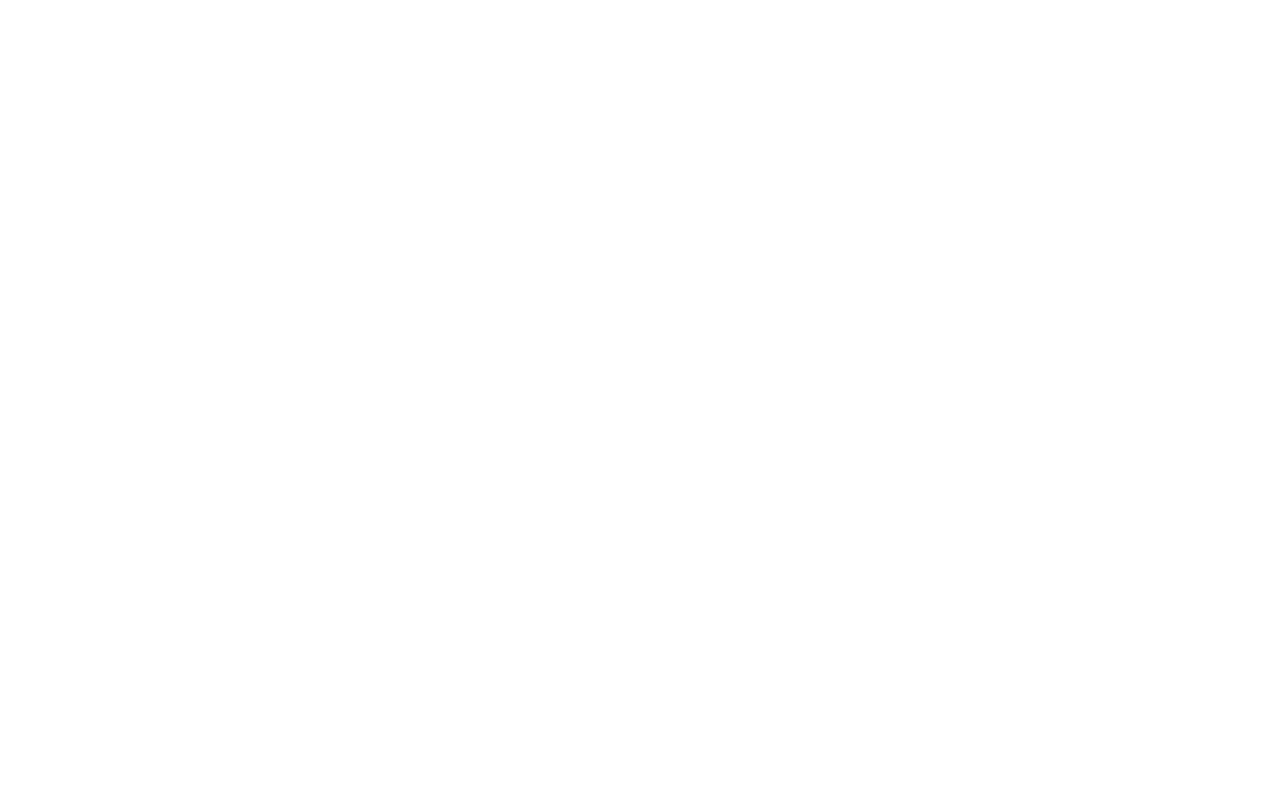
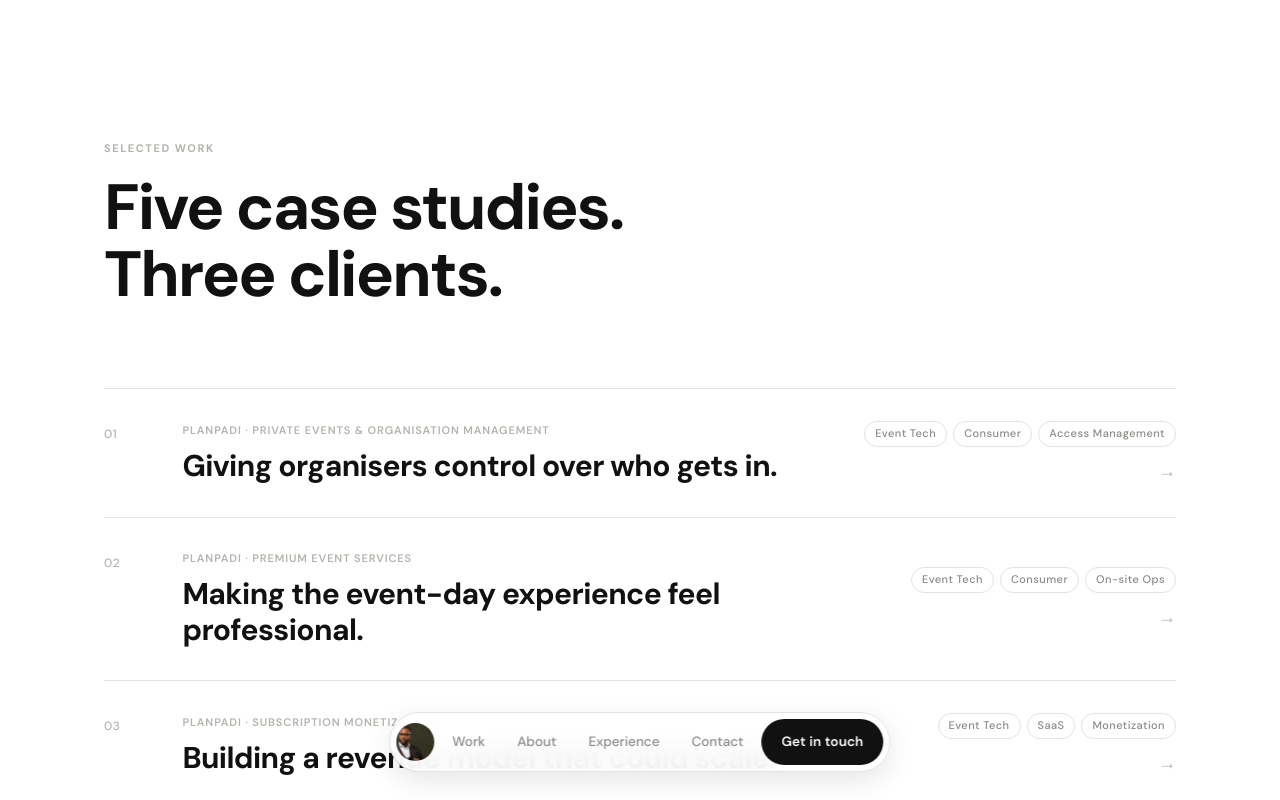
Before and after one commit to theoluwanifemiii/Jay-s-portfolio-, a React (Vite) app: page /work in a window 1280 px wide. Before the commit this address had no page. Shown: the top 800 px of the page. Built offline with nearby package versions, Linux system fonts and the light colour scheme.

Commit message:
Add WorkList page and update routing; refactor Navbar and Hero components for improved navigation

```diff
--- a/src/App.jsx
+++ b/src/App.jsx
@@ -3,13 +3,13 @@ import { Routes, Route } from 'react-router-dom';
 import './index.css';
 import Navbar from './components/Navbar';
 import Hero from './sections/Hero';
-import Highlights from './sections/Highlights';
 import Story from './sections/Story';
 import Numbers from './sections/Numbers';
 import Experience from './sections/Experience';
 import Testimonials from './sections/Testimonials';
 import Contact from './sections/Contact';
 import WorkDetail from './pages/WorkDetail';
+import WorkList from './pages/WorkList';
 import Questionnaire from './pages/Questionnaire';
 import Preloader from './components/Preloader';
 
@@ -19,11 +19,40 @@ function Home({ animate }) {
       <Navbar />
       <main>
         <Hero animate={animate} />
-        <Highlights />
+      </main>
+    </>
+  );
+}
+
+function AboutPage() {
+  return (
+    <>
+      <Navbar />
+      <main style={{ paddingTop: 'clamp(60px, 10vw, 100px)' }}>
         <Story />
         <Numbers />
+        <Testimonials />
+      </main>
+    </>
+  );
+}
+
+function ExperiencePage() {
+  return (
+    <>
+      <Navbar />
+      <main style={{ paddingTop: 'clamp(60px, 10vw, 100px)' }}>
         <Experience />
-        <Testimonials />
+      </main>
+    </>
+  );
+}
+
+function ContactPage() {
+  return (
+    <>
+      <Navbar />
+      <main>
         <Contact />
       </main>
     </>
@@ -38,7 +67,11 @@ export default function App() {
       {!preloaderDone && <Preloader onDone={() => setPreloaderDone(true)} />}
       <Routes>
         <Route path="/" element={<Home animate={preloaderDone} />} />
+        <Route path="/work" element={<WorkList />} />
         <Route path="/work/:slug" element={<WorkDetail />} />
+        <Route path="/about" element={<AboutPage />} />
+        <Route path="/experience" element={<ExperiencePage />} />
+        <Route path="/contact" element={<ContactPage />} />
         <Route path="/client" element={<Questionnaire />} />
       </Routes>
     </>
--- a/src/components/Navbar.jsx
+++ b/src/components/Navbar.jsx
@@ -1,4 +1,5 @@
 import { useEffect, useRef } from 'react';
+import { Link } from 'react-router-dom';
 import { gsap } from 'gsap';
 import portrait from '../assets/portrait.png';
 
@@ -12,7 +13,12 @@ export default function Navbar() {
     );
   }, []);
 
-  const links = ['Work', 'Story', 'Experience', 'Praise', 'Contact'];
+  const links = [
+    { label: 'Work', href: '/work' },
+    { label: 'About', href: '/about' },
+    { label: 'Experience', href: '/experience' },
+    { label: 'Contact', href: '/contact' },
+  ];
 
   return (
     <>
@@ -34,7 +40,7 @@ export default function Navbar() {
         borderRadius: 40,
         boxShadow: '0 8px 28px rgba(0,0,0,0.1)',
       }}>
-        <a href="/" style={{
+        <Link to="/" style={{
           width: 'clamp(28px, 8vw, 38px)', height: 'clamp(28px, 8vw, 38px)',
           display: 'block',
           borderRadius: '50%',
@@ -44,11 +50,11 @@ export default function Navbar() {
           <img src={portrait} alt="Jubril Osunlana" style={{
             width: '100%', height: '100%', objectFit: 'cover', objectPosition: '50% 8%', transform: 'scale(2.6)',
           }} />
-        </a>
+        </Link>
 
         <div className="nav-links" style={{ display: 'flex', alignItems: 'center', gap: 'clamp(1px, 0.6vw, 4px)' }}>
           {links.map(l => (
-            <a key={l} href={`/#${l.toLowerCase()}`} style={{
+            <Link key={l.label} to={l.href} style={{
               fontSize: 'clamp(10px, 2.8vw, 13.5px)',
               fontWeight: 500,
               padding: 'clamp(5px, 1.8vw, 8px) clamp(6px, 2.2vw, 14px)',
@@ -56,14 +62,15 @@ export default function Navbar() {
               color: 'var(--ink-muted)',
               whiteSpace: 'nowrap',
               transition: 'color 0.2s, background 0.2s',
+              textDecoration: 'none',
             }}
             onMouseEnter={e => { e.currentTarget.style.color = 'var(--ink)'; e.currentTarget.style.background = 'var(--bg-alt)'; }}
             onMouseLeave={e => { e.currentTarget.style.color = 'var(--ink-muted)'; e.currentTarget.style.background = 'transparent'; }}
-            >{l}</a>
+            >{l.label}</Link>
           ))}
         </div>
 
-        <a href="mailto:jubrilosunlana@gmail.com" className="nav-cta" style={{
+        <Link to="/contact" className="nav-cta" style={{
           display: 'inline-flex',
           alignItems: 'center',
           padding: 'clamp(7px, 2vw, 12px) clamp(10px, 3vw, 20px)',
@@ -79,7 +86,7 @@ export default function Navbar() {
         }}
         onMouseEnter={e => e.currentTarget.style.opacity = '0.82'}
         onMouseLeave={e => e.currentTarget.style.opacity = '1'}
-        >Get in touch</a>
+        >Get in touch</Link>
       </div>
 
       <style>{`
--- /dev/null
+++ b/src/pages/WorkList.jsx
@@ -0,0 +1,137 @@
+import { useRef, useState } from 'react';
+import { Link } from 'react-router-dom';
+import { gsap } from 'gsap';
+import { useEffect } from 'react';
+import Navbar from '../components/Navbar';
+import { works } from '../data/works';
+
+export default function WorkList() {
+  const [hovered, setHovered] = useState(null);
+  const thumbRef = useRef(null);
+  const pageRef = useRef(null);
+
+  useEffect(() => {
+    const ctx = gsap.context(() => {
+      gsap.fromTo('.wl-fade', { opacity: 0, y: 16 },
+        { opacity: 1, y: 0, duration: 0.55, stagger: 0.06, ease: 'power2.out', delay: 0.1 }
+      );
+    }, pageRef);
+    return () => ctx.revert();
+  }, []);
+
+  const moveThumb = (e) => {
+    if (thumbRef.current) {
+      thumbRef.current.style.transform = `translate(${e.clientX + 28}px, ${e.clientY - 100}px)`;
+    }
+  };
+
+  return (
+    <div ref={pageRef}>
+      <Navbar />
+      <main style={{ paddingTop: 'clamp(80px, 12vw, 140px)', paddingBottom: 'calc(var(--gap) + 60px)' }}>
+        <div className="container">
+          <p className="wl-fade" style={{
+            fontSize: 11, fontWeight: 700, letterSpacing: '0.14em',
+            textTransform: 'uppercase', color: 'var(--ink-faint)', marginBottom: 16,
+          }}>Selected work</p>
+
+          <h1 className="wl-fade" style={{
+            fontSize: 'clamp(36px, 5.5vw, 64px)', fontWeight: 800,
+            letterSpacing: '-0.03em', lineHeight: 1.05,
+            color: 'var(--ink)', marginBottom: 'clamp(40px, 7vw, 80px)',
+          }}>Five case studies.<br />Three clients.</h1>
+
+          <div>
+            {works.map((w, i) => (
+              <Link
+                key={w.slug}
+                to={`/work/${w.slug}`}
+                className="wl-fade"
+                onMouseEnter={() => setHovered(w)}
+                onMouseLeave={() => setHovered(null)}
+                onMouseMove={moveThumb}
+                style={{
+                  display: 'grid',
+                  gridTemplateColumns: '40px 1fr auto',
+                  alignItems: 'center',
+                  gap: 'clamp(16px, 3vw, 40px)',
+                  padding: 'clamp(20px, 3vw, 32px) 0',
+                  borderTop: '1px solid var(--border)',
+                  textDecoration: 'none',
+                  transition: 'opacity 0.2s',
+                }}
+                onMouseEnter={e => { setHovered(w); e.currentTarget.style.opacity = '0.72'; }}
+                onMouseLeave={e => { setHovered(null); e.currentTarget.style.opacity = '1'; }}
+              >
+                <span style={{
+                  fontSize: 12, fontWeight: 500,
+                  color: 'var(--ink-faint)', letterSpacing: '0.04em',
+                  alignSelf: 'flex-start', paddingTop: 4,
+                }}>
+                  {String(i + 1).padStart(2, '0')}
+                </span>
+
+                <div>
+                  <p style={{
+                    fontSize: 11, fontWeight: 600, letterSpacing: '0.08em',
+                    textTransform: 'uppercase', color: 'var(--ink-faint)', marginBottom: 8,
+                  }}>{w.eyebrow}</p>
+                  <p style={{
+                    fontSize: 'clamp(20px, 2.4vw, 30px)', fontWeight: 700,
+                    color: 'var(--ink)', letterSpacing: '-0.02em', lineHeight: 1.2,
+                  }}>{w.title}</p>
+                </div>
+
+                <div style={{ display: 'flex', flexDirection: 'column', alignItems: 'flex-end', gap: 10 }}>
+                  <div style={{ display: 'flex', gap: 6, flexWrap: 'wrap', justifyContent: 'flex-end' }}>
+                    {w.tags && w.tags.map(tag => (
+                      <span key={tag} style={{
+                        fontSize: 11, fontWeight: 500, letterSpacing: '0.04em',
+                        padding: '3px 10px', borderRadius: 20,
+                        border: '1px solid var(--border)',
+                        color: 'var(--ink-muted)',
+                        whiteSpace: 'nowrap',
+                      }}>{tag}</span>
+                    ))}
+                  </div>
+                  <span style={{ fontSize: 18, color: 'var(--ink-faint)' }}>→</span>
+                </div>
+              </Link>
+            ))}
+            <div style={{ borderTop: '1px solid var(--border)' }} />
+          </div>
+        </div>
+      </main>
+
+      {/* Cursor thumbnail */}
+      <div
+        ref={thumbRef}
+        style={{
+          position: 'fixed', top: 0, left: 0,
+          width: 260, height: 175,
+          borderRadius: 14, overflow: 'hidden',
+          pointerEvents: 'none', zIndex: 9999,
+          boxShadow: '0 24px 60px rgba(0,0,0,0.18)',
+          opacity: hovered ? 1 : 0,
+          visibility: hovered ? 'visible' : 'hidden',
+          transition: 'opacity 0.2s, visibility 0.2s',
+          transform: 'translate(-999px,-999px)',
+          willChange: 'transform',
+        }}
+      >
+        {hovered && (
+          hovered.cardImage
+            ? <img src={hovered.cardImage} alt="" style={{ width: '100%', height: '100%', objectFit: 'cover' }} />
+            : <div style={{ width: '100%', height: '100%', background: hovered.bg }} />
+        )}
+      </div>
+
+      <style>{`
+        @media (max-width: 640px) {
+          .wl-row { grid-template-columns: 32px 1fr !important; }
+          .wl-tags { display: none !important; }
+        }
+      `}</style>
+    </div>
+  );
+}
--- a/src/sections/Hero.jsx
+++ b/src/sections/Hero.jsx
@@ -1,4 +1,5 @@
 import { useEffect, useRef } from 'react';
+import { Link } from 'react-router-dom';
 import { gsap } from 'gsap';
 
 export default function Hero({ animate }) {
@@ -87,7 +88,7 @@ export default function Hero({ animate }) {
         </div>
 
         <div ref={ctaRef} style={{ display: 'flex', gap: 16, flexWrap: 'wrap', alignItems: 'center' }}>
-          <a href="#numbers" style={{
+          <Link to="/work" style={{
             display: 'inline-flex', alignItems: 'center', gap: 8,
             padding: '14px 28px',
             background: 'var(--ink)',
@@ -96,13 +97,14 @@ export default function Hero({ animate }) {
             fontSize: 14.5, fontWeight: 600,
             letterSpacing: '0.01em',
             transition: 'opacity 0.2s',
+            textDecoration: 'none',
           }}
           onMouseEnter={e => e.currentTarget.style.opacity = '0.8'}
           onMouseLeave={e => e.currentTarget.style.opacity = '1'}
           >
-            See the results →
-          </a>
-          <a href="#contact" style={{
+            View work →
+          </Link>
+          <Link to="/contact" style={{
             display: 'inline-flex', alignItems: 'center', gap: 8,
             padding: '14px 28px',
             border: '1.5px solid var(--border)',
@@ -110,12 +112,13 @@ export default function Hero({ animate }) {
             borderRadius: 40,
             fontSize: 14.5, fontWeight: 500,
             transition: 'border-color 0.2s, background 0.2s',
+            textDecoration: 'none',
           }}
           onMouseEnter={e => { e.currentTarget.style.borderColor = 'var(--ink)'; e.currentTarget.style.background = 'var(--bg-alt)'; }}
           onMouseLeave={e => { e.currentTarget.style.borderColor = 'var(--border)'; e.currentTarget.style.background = 'transparent'; }}
           >
             Get in touch
-          </a>
+          </Link>
         </div>
       </div>
     </section>
```
